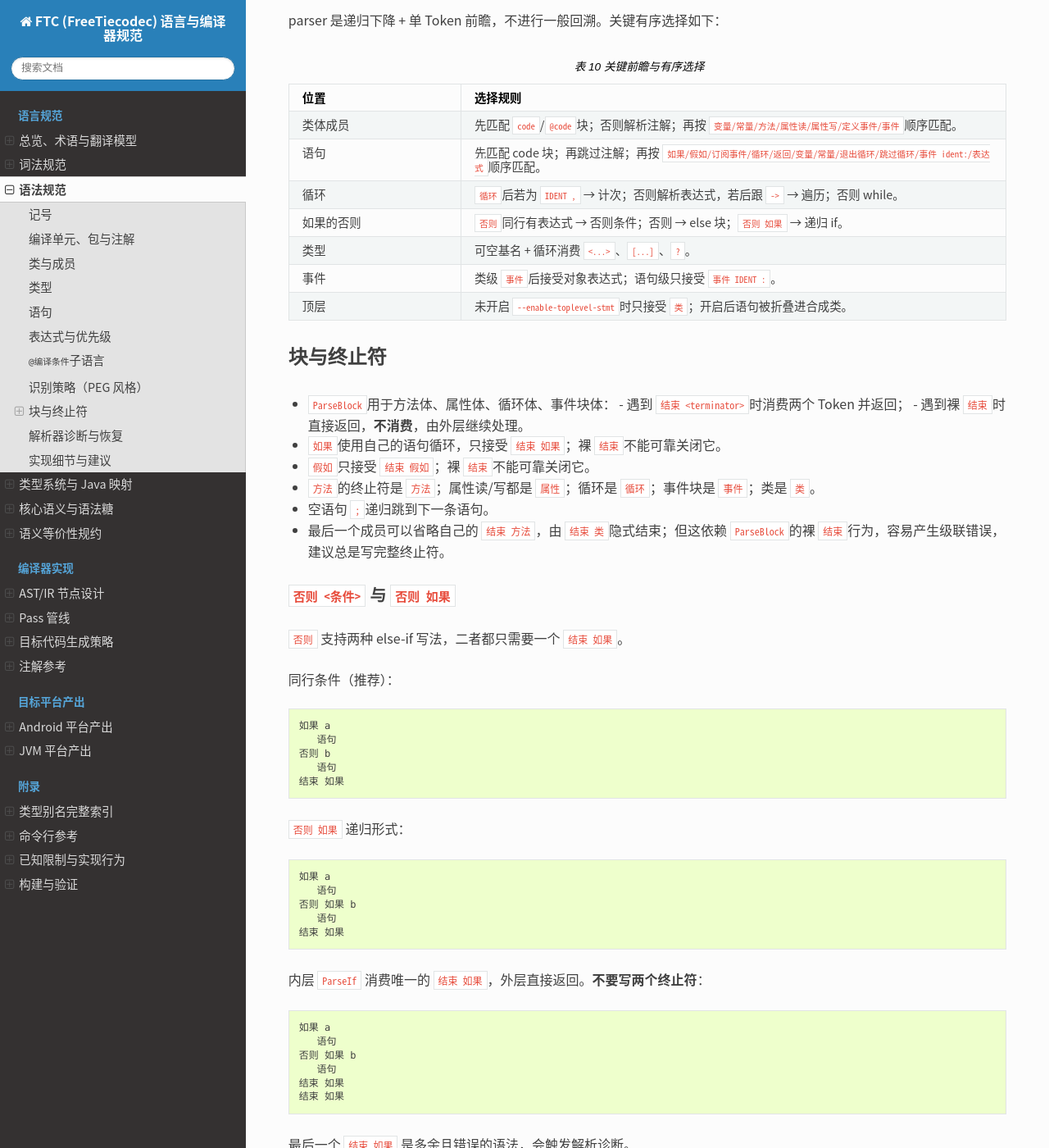
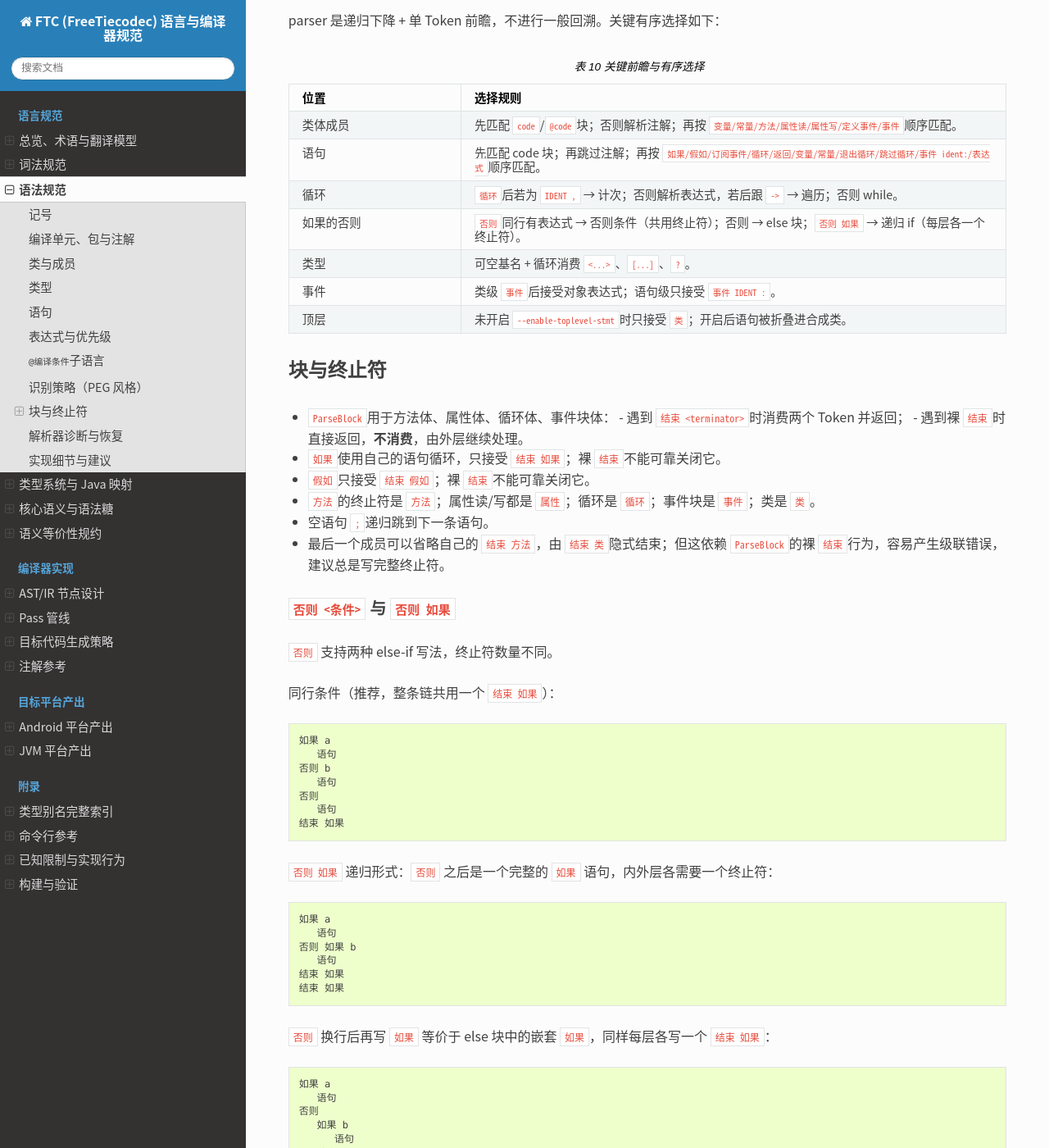
Before and after one commit to FreeTiecode/TieCodeCompiler, a Sphinx documentation site: the page built from docs/language/grammar.rst, in a window 1280 px wide and 1400 px high, scrolled down 6507 px. Shown: the whole window at 82% size. Built offline with Sphinx 7.4.7 and the Read the Docs theme 3.1.0, drawn with Linux system fonts in a browser that asks for light colours; some of the changed text lies outside the part shown.

Commit message:
fix: 对齐 `否则 如果` 的块式发射并对齐终止符文档
`否则 如果` 走递归 ParseIf，内外层各吃一个 `结束 如果`，语法本身没有问题；
但发射器把它和 `否则 <条件>` 一视同仁地输出成 `} else {if (...)`，
与参考实现的块式 `} else {\n  if (...)` 不一致。

- Stmt 新增 else_keyword_else，区分"否则 + 如果"与"否则 + 同行条件"两条路径。
- EmitIf 按该标记分别发射块式与内联式，其余语义不变。
- 补 EmitsNestedIfBlockForKeywordElse / EmitsInlineIfForConditionalElse 守住产物形状，
  并把原来只验证能编译的用例改名。
- 修正 divergences/semantics/desugaring/grammar 中"两种写法都只用一个终止符"的
  错误表述，ast 章节同步新增字段。

```diff
--- a/docs/appendix/divergences.rst
+++ b/docs/appendix/divergences.rst
@@ -85,7 +85,7 @@
 ``否则`` 与 ``否则 如果``
 ~~~~~~~~~~~~~~~~~~~~~~~~~~~~~~~~~~~~~~~~~~~~~~~~~~~~~~~~~~~~~~~~~~~~~~~~~~~~~~~~
 
-``否则 <条件>`` 与 ``否则 如果`` 都是正确的 else-if 写法，均只使用一个 ``结束 如果``；额外重复 ``结束 如果`` 才是错误语法。
+``否则 <条件>`` 与 ``否则 如果`` 都是正确的 else-if 写法，但终止符数量不同：``否则 <条件>`` 整条链共用一个 ``结束 如果``\ ；``否则 如果`` 是递归嵌套，内外层各写一个 ``结束 如果``\ 。少写 ``结束 如果`` 才是错误语法。
 
 .. _divergence-types-names:
 
--- a/docs/compiler/ast.rst
+++ b/docs/compiler/ast.rst
@@ -172,6 +172,7 @@
      SourcePosition type_position;
      int end_line = 0;             // 1 基
      SourcePosition else_position;
+     bool else_keyword_else = false;
      bool is_const = false;
 
      std::string loop_variable;
@@ -211,7 +212,7 @@
      - ``name``\ 、``type_name``\ 、``expr``\ 或 ``code_text``\ 、``is_const``
      - ``变量``/``常量``\ 。
    * - ``kIf``
-     - ``expr``\ 、``body``\ 、``else_body``\ 、``else_position``\ 、``end_line``
+     - ``expr``\ 、``body``\ 、``else_body``\ 、``else_position``\ 、``else_keyword_else``\ 、``end_line``
      - ``如果``/``否则``\ 。
    * - ``kLoopCount``
      - ``loop_variable``\ 、``loop_begin``\ 、``loop_end``\ 、``loop_step``\ 、``body``
--- a/docs/language/desugaring.rst
+++ b/docs/language/desugaring.rst
@@ -327,7 +327,7 @@
 - 直接映射 ``if/else``\ 。
 - 常量布尔条件会被折叠：真则只发 then 分支，假则只发 else 分支，并报 ``code.constant-if``\ 警告。
 - ``否则 <条件>``\ 作为嵌套 ``if``\ 发射；emitter 输出 ``} else { if (...) { ... } }``\ ，不保证写成 ``else if``\ 。
-- ``否则 如果``\ 与 ``否则 <条件>`` 都只需一个 ``结束 如果``；见 :ref:`grammar-else-if`。
+- ``否则 如果``\ 是递归嵌套的完整 ``如果``\ ，每层各写一个 ``结束 如果``\ ；发射为块式 ``} else {\n  if (...) {``\ 。见 :ref:`grammar-else-if`。
 
 假如
 ~~~~~~~~~~~~~~~~~~~~~~~~~~~~~~~~~~~~~~~~~~~~~~~~~~~~~~~~~~~~~~~~~~~~~~~~~~~~~~~~
--- a/docs/language/grammar.rst
+++ b/docs/language/grammar.rst
@@ -183,7 +183,7 @@
 
 - 分号几乎都可省略；空语句 ``;``\ 会被跳过。
 - ``如果``\ 的 ``则``\ 可选；``否则``\ 后面如果同行出现表达式，会按“否则条件”解析（``ParseIfConditional``\ ）；否则按 else 块解析。
-- ``否则`` 后同行出现条件时按“否则条件”解析（``ParseIfConditional``）；``否则 如果`` 走递归 ``ParseIf``，内层消费唯一的 ``结束 如果``，外层直接返回。两种写法都只需要一个终止符；额外再写一个 ``结束 如果`` 是错误语法。见 :ref:`grammar-else-if`。
+- ``否则`` 后同行出现条件时按“否则条件”解析（``ParseIfConditional``），整条链只需要一个 ``结束 如果``；``否则 如果`` 走递归 ``ParseIf``，内层与外层各消费一个 ``结束 如果``。见 :ref:`grammar-else-if`。
 - ``假如``\ ：``是``\ 后可跟一个或多个逗号分隔的表达式；每个 case 的语句在下一个 ``是``/``否则``/``结束 假如``\ 处结束；没有 fallthrough 语法，emitter 会为每个 case 自动插入 ``break``\ 。
 - ``循环``\ 三种形式由前瞻决定：
   - ``循环``\ 后是 ``IDENT ,`` → 计次循环；开始/结束/步长都可省略，但第二个逗号必需；``循环(i, 0)``\ 不合法，``循环(i, , 10)``\ 合法。
@@ -345,7 +345,7 @@
    * - 循环
      - ``循环``\ 后若为 ``IDENT ,`` → 计次；否则解析表达式，若后跟 ``->`` → 遍历；否则 while。
    * - 如果的否则
-     - ``否则``\ 同行有表达式 → 否则条件；否则 → else 块；``否则 如果`` → 递归 if。
+     - ``否则``\ 同行有表达式 → 否则条件（共用终止符）；否则 → else 块；``否则 如果`` → 递归 if（每层各一个终止符）。
    * - 类型
      - 可空基名 + 循环消费 ``<...>``\ 、``[...]``\ 、``?``\ 。
    * - 事件
@@ -372,9 +372,9 @@
 ``否则 <条件>`` 与 ``否则 如果``
 ~~~~~~~~~~~~~~~~~~~~~~~~~~~~~~~~~~~~~~~~~~~~~~~~~~~~~~~~~~~~~~~~~~~~~~~~~~~~~~~~
 
-``否则`` 支持两种 else-if 写法，二者都只需要一个 ``结束 如果``。
+``否则`` 支持两种 else-if 写法，终止符数量不同。
 
-同行条件（推荐）：
+同行条件（推荐，整条链共用一个 ``结束 如果``）：
 
 .. code-block:: text
 
@@ -382,19 +382,11 @@
       语句
    否则 b
       语句
-   结束 如果
-
-``否则 如果`` 递归形式：
-
-.. code-block:: text
-
-   如果 a
-      语句
-   否则 如果 b
+   否则
       语句
    结束 如果
 
-内层 ``ParseIf`` 消费唯一的 ``结束 如果``，外层直接返回。**不要写两个终止符**：
+``否则 如果`` 递归形式：``否则`` 之后是一个完整的 ``如果`` 语句，内外层各需要一个终止符：
 
 .. code-block:: text
 
@@ -405,7 +397,19 @@
    结束 如果
    结束 如果
 
-最后一个 ``结束 如果`` 是多余且错误的语法，会触发解析诊断。
+``否则`` 换行后再写 ``如果`` 等价于 else 块中的嵌套 ``如果``，同样每层各写一个 ``结束 如果``：
+
+.. code-block:: text
+
+   如果 a
+      语句
+   否则
+      如果 b
+         语句
+      结束 如果
+   结束 如果
+
+两个 ``如果`` 只写一个 ``结束 如果`` 会触发“此处需要'结束'”一类的解析诊断。
 
 解析器诊断与恢复
 --------------------------------------------------------------------------------
@@ -457,7 +461,7 @@
 
 - 可读性优先：中文词之间保留空格；不要写 ``结束类``\ 。
 - 方法/属性/循环/事件块写完整终止符，避免依赖裸 ``结束``\ 。
-- else-if 使用 ``否则 <条件>`` 或 ``否则 如果``，只写一个 ``结束 如果``；不要重复终止符。
+- else-if 使用 ``否则 <条件>`` 时整条链共用一个 ``结束 如果``；``否则 如果``\ 或换行嵌套时每个 ``如果`` 各写一个 ``结束 如果``。
 - 遍历循环不要依赖第二变量；见 :ref:`sugar-foreach`。
 - ``创建``\ 不要写构造参数；见 :ref:`divergence-create-args`。
 - 语句注解不会生效；需要注解时把它放在成员/类声明上。
--- a/docs/language/semantics.rst
+++ b/docs/language/semantics.rst
@@ -286,7 +286,7 @@
 
 - ``如果``/``否则``\ 直接映射；条件按 Java 布尔求值。
 - 常量条件折叠：真只保留 then，假只保留 else，并报 ``code.constant-if``\ ；这不改变可观察行为（条件无副作用时）。
-- ``否则 <条件>``\ 是嵌套 ``if``\ ；``否则 如果``\ 递归解析。两种写法都只使用一个 ``结束 如果``。
+- ``否则 <条件>``\ 是嵌套 ``if``\ ，整条链只用一个 ``结束 如果``\ ；``否则 如果``\ 递归解析，内外层各需一个 ``结束 如果``\ 。
 - ``假如``\ 映射 ``switch``\ ；case 值必须是 Java 常量；emitter 自动插入 ``break``\ ，因此没有 fallthrough；``否则``\ 是 ``default``\ 。
 - 等价条件：case 值唯一/常量、没有依赖 fallthrough 的源写法（源语言也没有 fallthrough 语法）。
 
```
Also changed, not shown: docs/appendix/verification.rst (+7 -7 lines), 1 other file.
